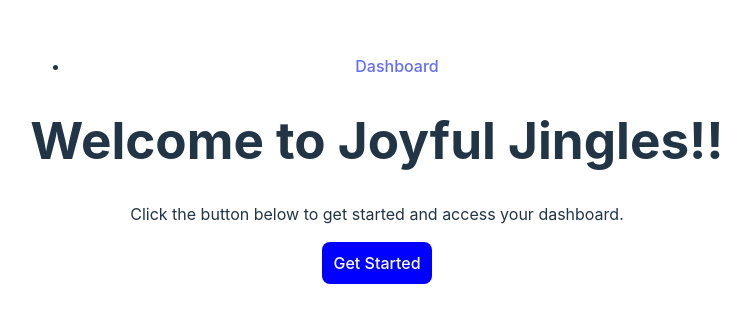
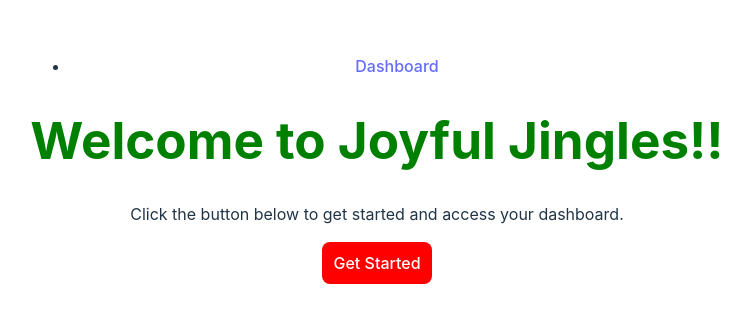
Before and after one commit to DuaneWellington/joyful-jingles-frontend, a React (Vite) app: page / in a window 1280 px wide. Shown: the part 239-562 px from the top of the page, without its empty margins (263-1014 px from the left). Built offline with nearby package versions, Linux system fonts and the light colour scheme; no server answers.

Commit message:
quick commit

```diff
--- a/src/components/App/App.css
+++ b/src/components/App/App.css
@@ -1,4 +1,8 @@
 /* PATH: 'JOYFUL-JINGLES/express-react/frontend/src/App.css' */
+
+.welcome {
+  color: green;
+}
 
 #root {
   max-width: 1280px;
--- a/src/components/App/App.jsx
+++ b/src/components/App/App.jsx
@@ -20,13 +20,13 @@ const App = () => {
           <Auth0ProviderWithNavigate>
             <div>
               <Header />
-              <h1>Welcome to Joyful Jingles!!</h1>
+              <h1 className="welcome">Welcome to Joyful Jingles!!</h1>
               <p>
                 Click the button below to get started and access your dashboard.
               </p>
               {isAuthenticated ? (
               <Link to="/dashboard">
-                <button style={{ backgroundColor: "blue", color: "white" }}>
+                <button style={{ backgroundColor: "red", color: "white" }}>
                   Get Started
                 </button>
               </Link>
--- a/src/components/Auth/Auth0ProviderWithNavigate.jsx
+++ b/src/components/Auth/Auth0ProviderWithNavigate.jsx
@@ -10,7 +10,7 @@ const Auth0ProviderWithNavigate = ({ children }) => {
 
     const domain = config.AUTH0_DOMAIN;
     const clientId = config.AUTH0_CLIENT_ID;
-    const redirectUri = "http://localhost:5173";
+    const redirectUri = "http://localhost:5173/";
 
     if(!(domain && clientId && redirectUri)) {
         return null;
--- a/src/components/Auth/LoginButton.jsx
+++ b/src/components/Auth/LoginButton.jsx
@@ -20,7 +20,7 @@ const LoginButton = () => {
         <button
             onClick={handleLogin}
             style={{
-                backgroundColor: "blue",
+                backgroundColor: "red",
                 color: "white",
                 padding: "10px",
                 fontSize: "16px",
--- a/src/components/Header.jsx
+++ b/src/components/Header.jsx
@@ -3,11 +3,12 @@
 import React from "react";
 import { Link } from "react-router-dom";
 import LoginButton from "./Auth/LoginButton";
+import "./App/App.css"
 
 const Header = () => {
   return (
     <header>
-      <nav>
+      <nav className="headerNav">
         <ul>
           <li>
             <Link to="/dashboard">Dashboard</Link>
--- a/src/components/UserDashboard.jsx
+++ b/src/components/UserDashboard.jsx
@@ -20,7 +20,17 @@ const UserDashboard = () => {
         setWishlists(updatedWishlists);
     };
 
-    // other functions for marking items as purchased, sharing wishlist, fecthing friend wishlists, etc
+    const deleteItemFromWishlist = (wishlistIndex, itemIndex) => {
+        const updatedWishlists = [...wishlists];
+        updatedWishlists[wishlistIndex].items.splice(itemIndex, 1);
+        setWishlists(updatedWishlists);
+    };
+
+    const deleteFriend = (friendIndex) => {
+        const updatedFriends = [...friends];
+        updatedFriends.splice(friendIndex, 1);
+        setFriends(updatedFriends);
+    };
 
     return (
         <div>
```
